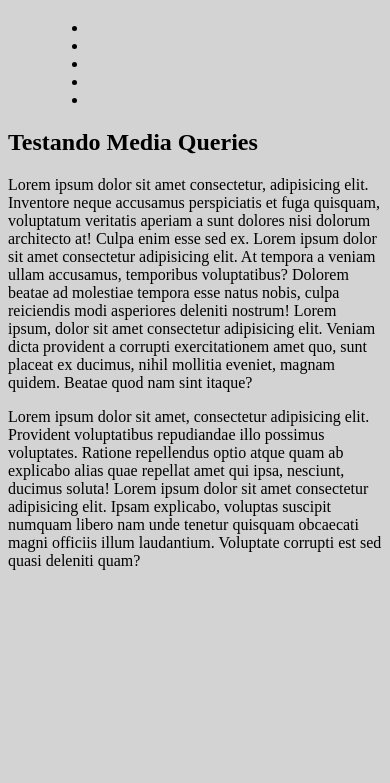
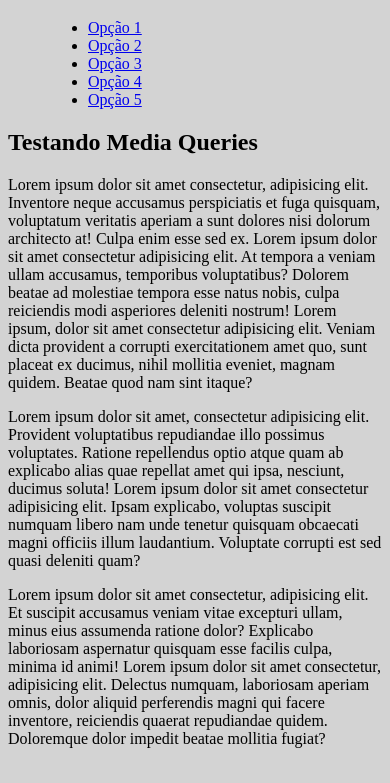
Before and after one commit to DevTiagokings/html-css, a plain HTML site: page exercicios/exercício 26- Média Query/mq005/index.html in a window 390 px wide. Shown: the part 61-844 px from the top of the page. Drawn offline with Linux system fonts and the light colour scheme.

Commit message:
Media Query 005

```diff
--- a/exercicios/exercício 26- Média Query/mq005/index.html
+++ b/exercicios/exercício 26- Média Query/mq005/index.html
@@ -11,11 +11,11 @@
         <h1>Meu site</h1>
         <menu>
             <ul>
-                <li><a href="#"></a></li>
-                <li><a href="#"></a></li>
-                <li><a href="#"></a></li>
-                <li><a href="#"></a></li>
-                <li><a href="#"></a></li>
+                <li><a href="#">Opção 1</a></li>
+                <li><a href="#">Opção 2</a></li>
+                <li><a href="#">Opção 3</a></li>
+                <li><a href="#">Opção 4</a></li>
+                <li><a href="#">Opção 5</a></li>
             </ul>
         </menu>
     </header>
@@ -24,7 +24,10 @@
             <h2>Testando Media Queries</h2>
             <p>Lorem ipsum dolor sit amet consectetur, adipisicing elit. Inventore neque accusamus perspiciatis et fuga quisquam, voluptatum veritatis aperiam a sunt dolores nisi dolorum architecto at! Culpa enim esse sed ex.
             Lorem ipsum dolor sit amet consectetur adipisicing elit. At tempora a veniam ullam accusamus, temporibus voluptatibus? Dolorem beatae ad molestiae tempora esse natus nobis, culpa reiciendis modi asperiores deleniti nostrum! Lorem ipsum, dolor sit amet consectetur adipisicing elit. Veniam dicta provident a corrupti exercitationem amet quo, sunt placeat ex ducimus, nihil mollitia eveniet, magnam quidem. Beatae quod nam sint itaque? </p>
+
             <p>Lorem ipsum dolor sit amet, consectetur adipisicing elit. Provident voluptatibus repudiandae illo possimus voluptates. Ratione repellendus optio atque quam ab explicabo alias quae repellat amet qui ipsa, nesciunt, ducimus soluta! Lorem ipsum dolor sit amet consectetur adipisicing elit. Ipsam explicabo, voluptas suscipit numquam libero nam unde tenetur quisquam obcaecati magni officiis illum laudantium. Voluptate corrupti est sed quasi deleniti quam?</p>
+
+            <p>Lorem ipsum dolor sit amet consectetur, adipisicing elit. Et suscipit accusamus veniam vitae excepturi ullam, minus eius assumenda ratione dolor? Explicabo laboriosam aspernatur quisquam esse facilis culpa, minima id animi! Lorem ipsum dolor sit amet consectetur, adipisicing elit. Delectus numquam, laboriosam aperiam omnis, dolor aliquid perferendis magni qui facere inventore, reiciendis quaerat repudiandae quidem. Doloremque dolor impedit beatae mollitia fugiat? </p>
         </article>
     </main>
 </body>
```
